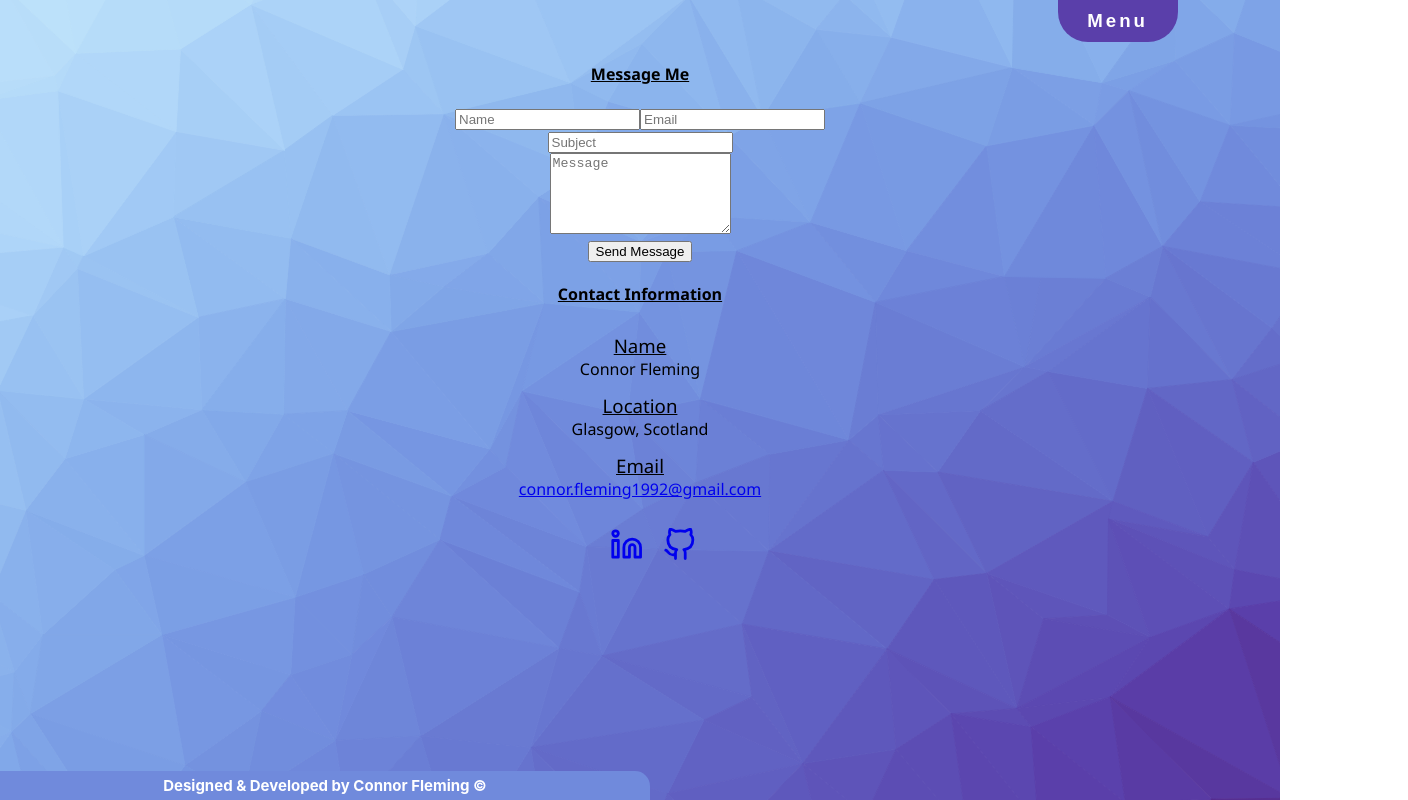
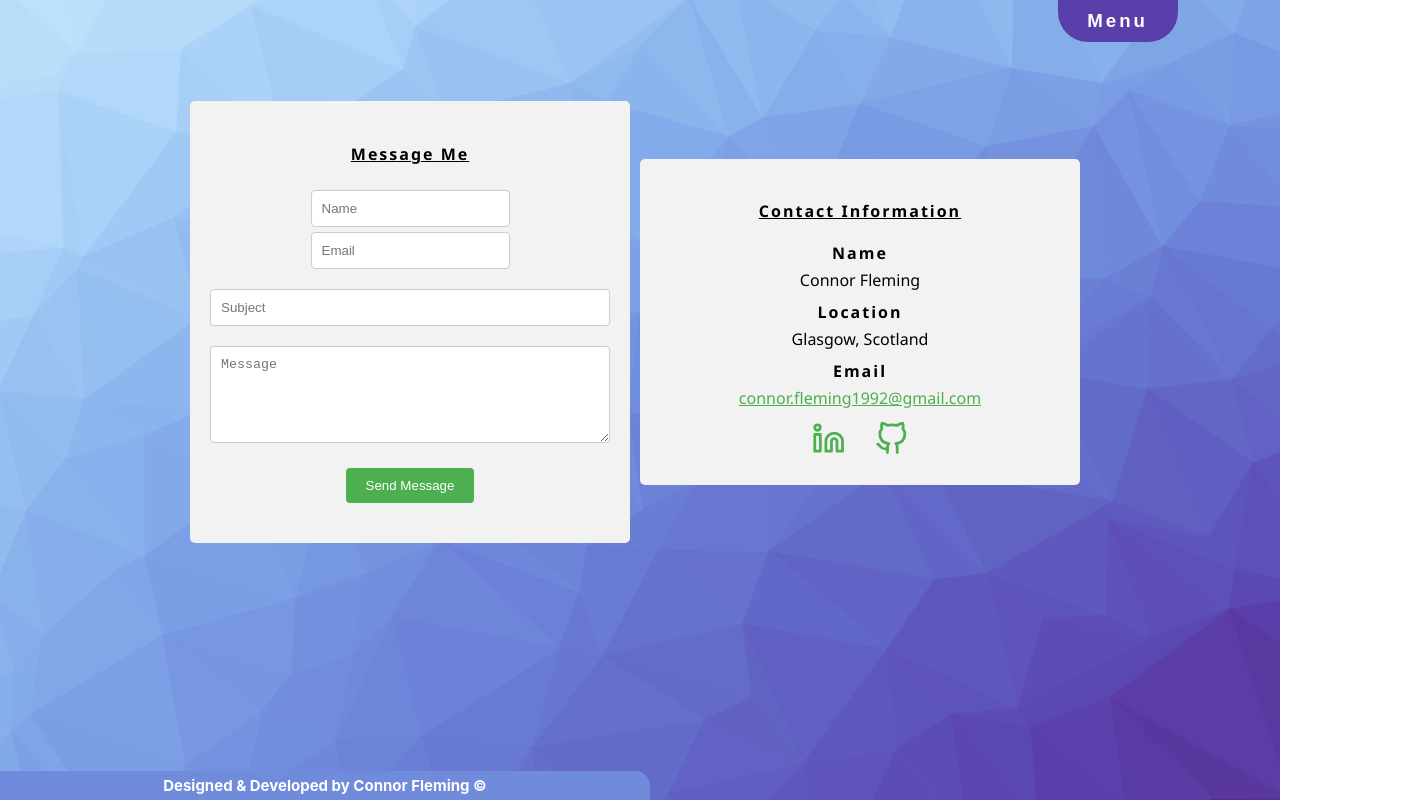
Before and after one commit to Jarnbjorn92/cf-portfolio, a React (Create React App) app: page /contact in a window 1280 px wide. Shown: the whole page, 1408 px wide, since content can reach past the window. Built offline with nearby package versions, Linux system fonts and the light colour scheme.

Commit message:
some styling on contact page

```diff
--- a/src/components/AboutPage.js
+++ b/src/components/AboutPage.js
@@ -18,7 +18,7 @@ const AboutPage = () => {
         <div className='about-container'>
         <NavBar/>
         <motion.div
-            className="contactInfo"
+            className="aboutInfo"
             ref={ref}
             initial={{ x: "25vw", opacity: 0 }}
             animate={inView ? { x: 0, opacity: 1 } : { x: "10vw", opacity: 0 }}
--- a/src/components/ContactPage.css
+++ b/src/components/ContactPage.css
@@ -1,17 +1,76 @@
+.contactInfo {
+    background: #f2f2f2;
+    padding: 20px;
+    border-radius: 5px;
+    width: 400px;
+    margin: 10px;
+}
+
+.contentTitle {
+    text-align: center;
+    margin-bottom: 20px;
+    text-decoration: underline;
+    letter-spacing: 2px;
+}
+
 .personalContactInfo {
-    font-size: 12pt;
-    padding: 5pt;
+    margin-bottom: 10px;
 }
 
 .infoType {
-    font-size: 14pt;
-    text-decoration: underline;
+    font-weight: bold;
+    letter-spacing: 2px;
+    padding-bottom: 5px;
+}
+
+a {
+    color: #4caf50;
+}
+
+.contactSection {
+    display: flex;
+    justify-content: center;
+    align-items: center;
+    height: 560px;
+}
+
+.contactForm {
+    background: #f2f2f2;
+    padding: 20px;
+    border-radius: 5px;
+    width: 400px;
 }
 
 .contentTitle {
-    text-decoration: underline;
+    text-align: center;
+    margin-bottom: 20px;
 }
 
-.socials {
-    padding: 10pt;
+.formGroup {
+    margin-bottom: 20px;
 }
+
+.formControl {
+    width: 100%;
+    padding: 10px;
+    border: 1px solid #ccc;
+    border-radius: 4px;
+    box-sizing: border-box;
+}
+
+.formSubmit {
+    text-align: center;
+}
+
+.btn {
+    background-color: #4caf50;
+    color: white;
+    padding: 10px 20px;
+    border: none;
+    border-radius: 4px;
+    cursor: pointer;
+}
+
+.btn:hover {
+    background-color: #45a049;
+}
--- a/src/components/ContactPage.js
+++ b/src/components/ContactPage.js
@@ -59,11 +59,25 @@ const ContactPage = ({personalDetails}) => {
     .catch((err) => console.log(err));
 };
 
+    const fadeInVariants = {
+        hidden: {
+            opacity: 0,
+        },
+        visible: {
+            opacity: 1,
+            transition: {
+                delay: 0.8,
+                duration: 0.5,
+            },
+        },
+    };
+
 
     return (
         <div>
         <NavBar/>
 
+        <section className='contactSection'>
         <motion.form
         action=""
         ref={ref}
@@ -75,7 +89,7 @@ const ContactPage = ({personalDetails}) => {
         >
 
         <h4 className="contentTitle">Message Me</h4>
-        <div className="formGroup" style={{ display: "inline-block" }}>
+        <div className="formGroup" style={{ display: "inline-block", margin: "5px" }}>
         <input
             type="text"
             className="formControl"
@@ -151,18 +165,20 @@ const ContactPage = ({personalDetails}) => {
                 <a href={`mailto:${personalDetails.email}`}>{personalDetails.email}</a>
             </div>
 
+            <motion.div
+            ref={ref}
+            initial='hidden'
+            animate={inView ? 'visible' : 'hidden'}
+            variants={fadeInVariants}>
+
+            <SocialLinks/>
+            </motion.div>
         </motion.div>
+        </section>
 
-        <motion.div
-        action=""
-        ref={ref}
-        className="socials"
-        initial={{ x: "-10vw", opacity: 0 }}
-        animate={inView ? { x: 0, opacity: 1 } : { x: "-10vw", opacity: 0 }}
-        transition={{ duration: 0.4, ease: "easeInOut" }}
-        >
-        <SocialLinks/>
-        </motion.div>
+
+
+
         </div>
     )
 };
--- a/src/components/LandingPage.js
+++ b/src/components/LandingPage.js
@@ -29,7 +29,7 @@ const LandingPage = ({personalDetails}) => {
 
         <>
         <motion.div
-            className="contactInfo"
+            className="landing"
             ref={ref}
             initial={{ x: "50vw", opacity: 0 }}
             animate={inView ? { x: 0, opacity: 1 } : { x: "10vw", opacity: 0 }}
--- a/src/components/SocialLinks.css
+++ b/src/components/SocialLinks.css
@@ -1,11 +1,11 @@
 .social-cont {
-    position: absolute;
+    /* position: absolute;
     height: 100%;
     width: 100%;
-    top: 70%;
+    top: 70%; */
 }
 
 .social-links {
-    margin: 10px;
+    margin: 15px;
     font-size: 25pt;
 }
```
